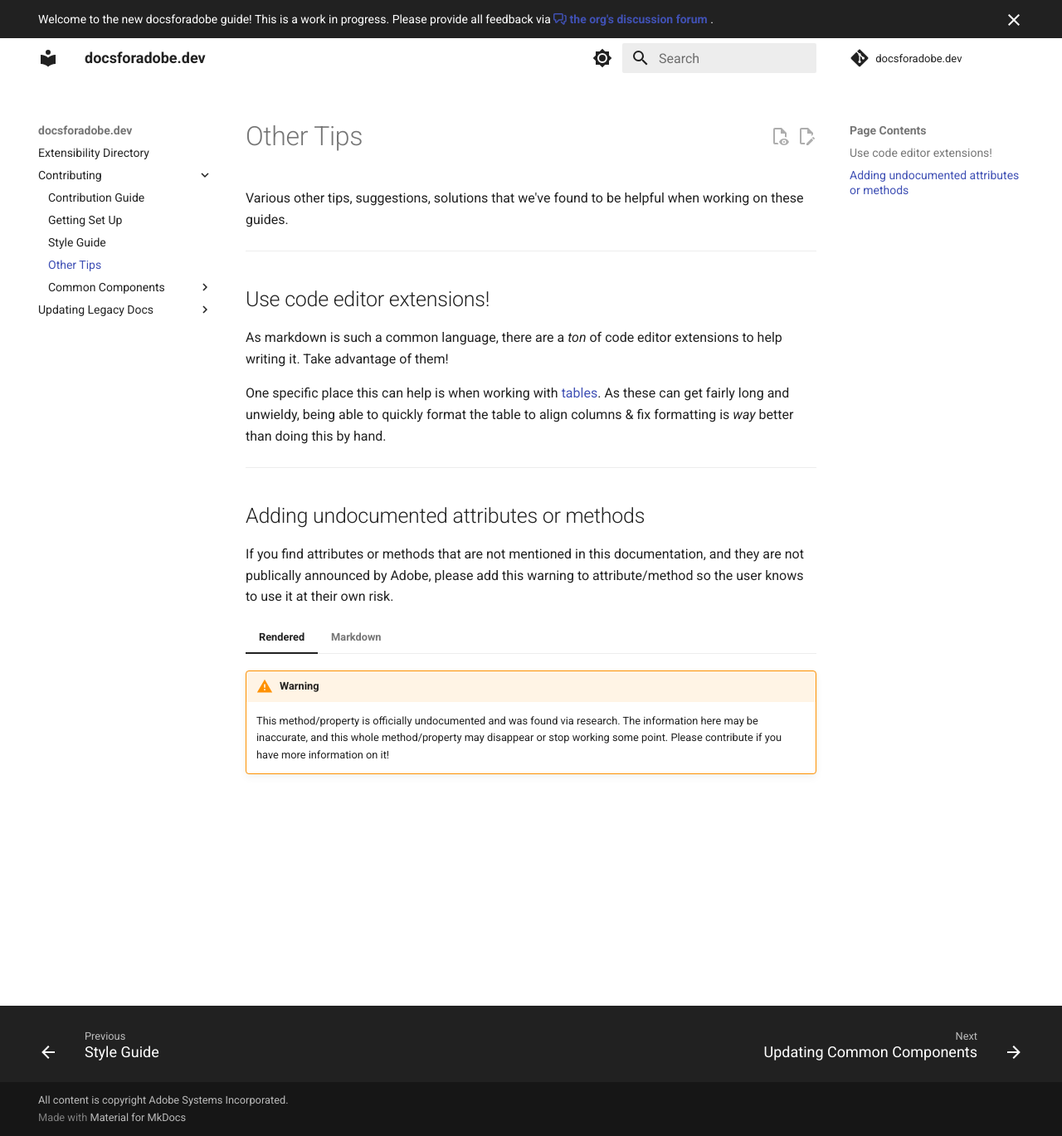
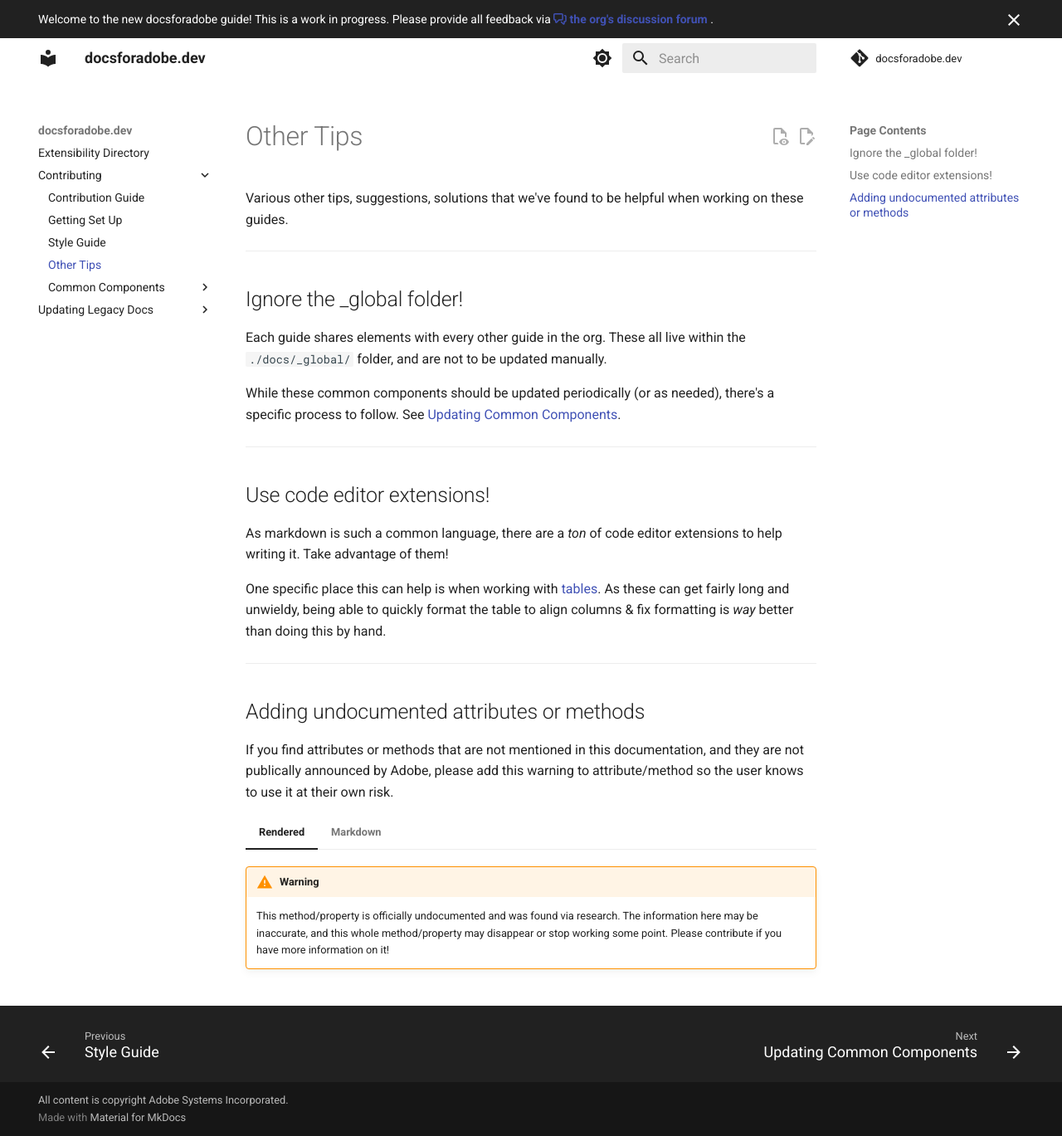
Before and after one commit to docsforadobe/docsforadobe.dev, an MkDocs documentation site: the page built from docs/contributing/other-tips.md, in a window 1280 px wide and 1369 px high. Shown: the whole window at 83% size. Built offline with MkDocs 1.6.1 and Material for MkDocs 9.7.7, drawn with Linux system fonts in a browser that asks for light colours; comment, search, counter and statistics services are not loaded.

Commit message:
More contribution guide tweaks wrt common components

```diff
--- a/docs/contributing/other-tips.md
+++ b/docs/contributing/other-tips.md
@@ -1,6 +1,14 @@
 # Other Tips
 
 Various other tips, suggestions, solutions that we've found to be helpful when working on these guides.
+
+---
+
+## Ignore the _global folder!
+
+Each guide shares elements with every other guide in the org. These all live within the `./docs/_global/` folder, and are not to be updated manually.
+
+While these common components should be updated periodically (or as needed), there's a specific process to follow. See [Updating Common Components](./common-components/updating-common-components.md).
 
 ---
 
```
Also changed, not shown: docs/contributing/contribution-guide.md (+1 -0 lines).
